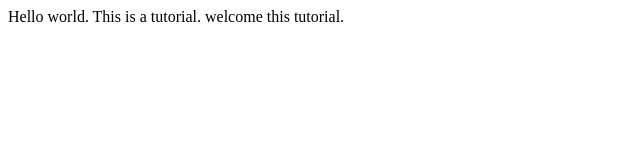
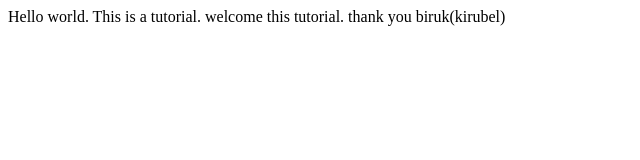
Before and after one commit to BirukWorku/Biruk-html-tutorial, a plain HTML site: page index.htm in a window 1280 px wide. Shown: the whole page, without its empty margins (0-640 px from the left). Drawn offline with Linux system fonts and the light colour scheme.

Commit message:
k 1st change
kkkk

```diff
--- a/index.htm
+++ b/index.htm
@@ -4,6 +4,7 @@
 Hello world.
 This is a tutorial.
 welcome this tutorial.
+thank you biruk(kirubel)
 </body>
 </head>
 </html>
```
